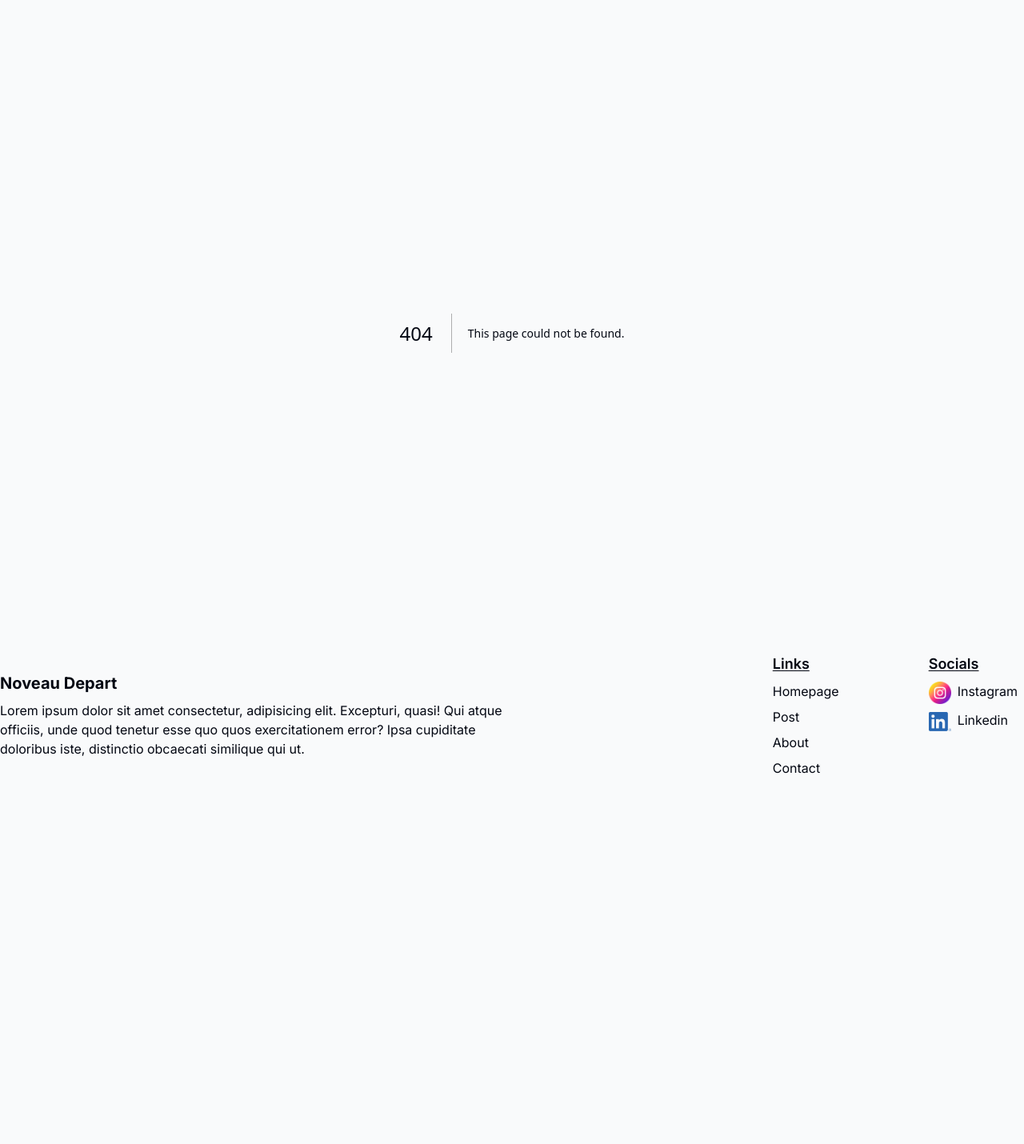
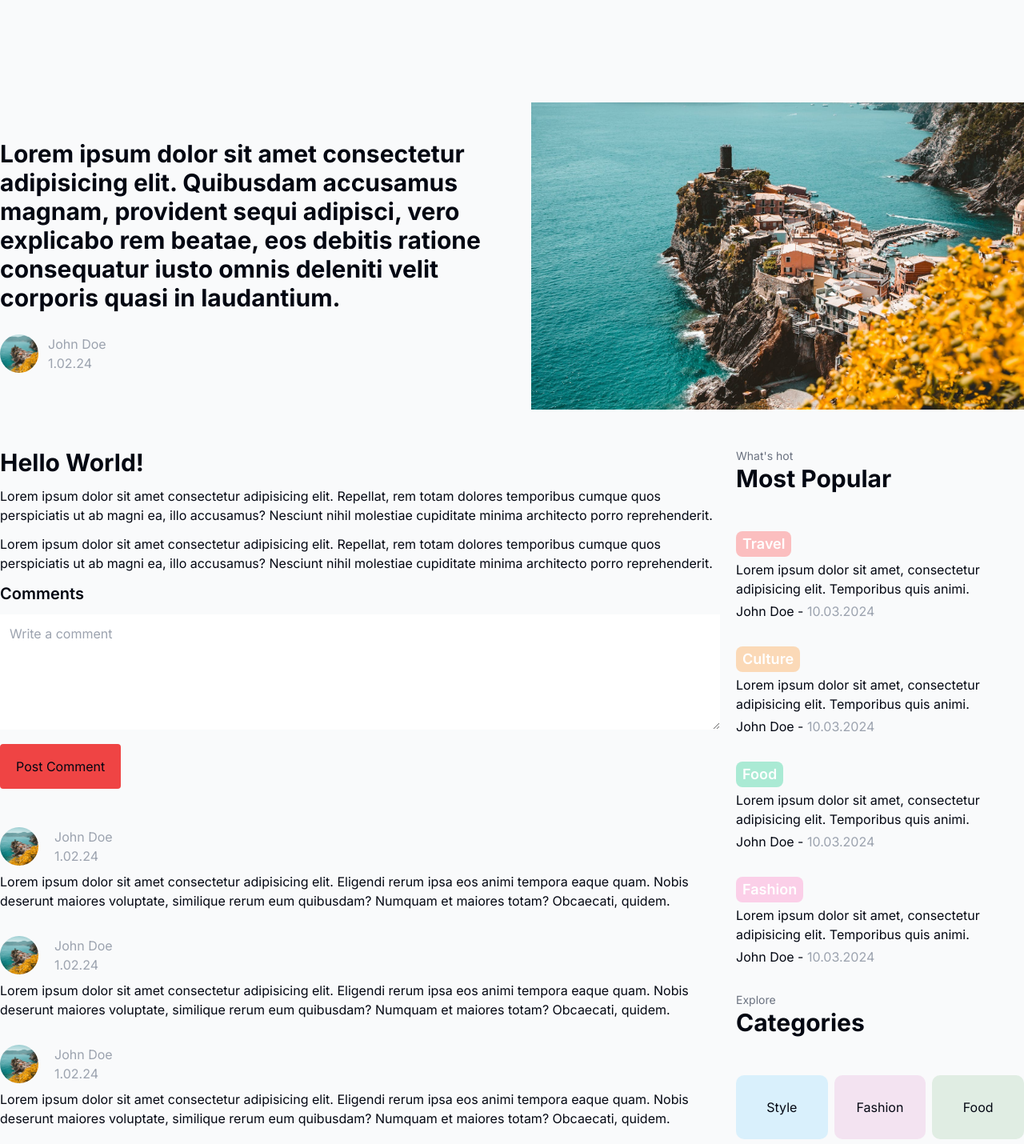
Before and after one commit to AllenOrpia/Nouveau-depart, a Next.js app: page /write in a window 1280 px wide. Before the commit this address had no page. Shown: the part 80-1510 px from the top of the page at 80% size. Before the commit the page ends 1052 px from the top, so only its background shows below. Built offline with nearby package versions, Linux system fonts and the light colour scheme.

Commit message:
added comments component

```diff
--- /dev/null
+++ b/app/[slug]/page.jsx
@@ -0,0 +1,63 @@
+import Comments from "@/components/comments";
+import Menu from "@/components/menu";
+import Image from "next/image";
+import React from "react";
+
+const SinglePage = () => {
+  return (
+    <main className="container mx-auto p-12 sm:p-8 lg:p-0 mt-28">
+      <section
+        id="infoContainer"
+        className="flex flex-col md:flex-row items-center justify-between gap-12"
+      >
+        <div className="flex-1 flex flex-col gap-3">
+          <h1 className="text-3xl font-bold mb-4">
+            Lorem ipsum dolor sit amet consectetur adipisicing elit. Quibusdam
+            accusamus magnam, provident sequi adipisci, vero explicabo rem
+            beatae, eos debitis ratione consequatur iusto omnis deleniti velit
+            corporis quasi in laudantium.
+          </h1>
+          <div className="flex items-center gap-3">
+            <div className="w-12 h-12 relative ">
+              <Image
+                src={"/p1.jpeg"}
+                alt=""
+                fill
+                className="object-cover rounded-[50%]"
+              />
+            </div>
+            <div className="flex flex-col ">
+              <span className="text-gray-400">John Doe</span>
+              <span className="text-gray-400">1.02.24</span>
+            </div>
+          </div>
+        </div>
+        <div id="imageContainer" className="flex-1 relative h-96">
+          <Image src={"/p1.jpeg"} alt="" fill className="object-cover" />
+        </div>
+      </section>
+
+      <section className=" flex gap-5">
+        <div className="flex-[5] my-12">
+          <h2 className="text-3xl font-bold mb-3">Hello World!</h2>
+          <p className="mb-3">
+            Lorem ipsum dolor sit amet consectetur adipisicing elit. Repellat, rem
+            totam dolores temporibus cumque quos perspiciatis ut ab magni ea, illo
+            accusamus? Nesciunt nihil molestiae cupiditate minima architecto porro
+            reprehenderit.
+          </p>
+          <p className="mb-3">
+            Lorem ipsum dolor sit amet consectetur adipisicing elit. Repellat, rem
+            totam dolores temporibus cumque quos perspiciatis ut ab magni ea, illo
+            accusamus? Nesciunt nihil molestiae cupiditate minima architecto porro
+            reprehenderit.
+          </p>
+          <Comments />
+        </div>
+        <Menu className=" flex-[2]"/>
+      </section>
+    </main>
+  );
+};
+
+export default SinglePage;
--- /dev/null
+++ b/app/blog/page.jsx
@@ -0,0 +1,18 @@
+import CardList from '@/components/card-list';
+import React from 'react';
+import Menu from '@/components/menu';
+
+const BlogPage = () => {
+  return (
+    <main className='container mx-auto p-12 sm:p-8 lg:p-0'>
+        <h1 className='w-full p-2 bg-orange-500 text-center text-3xl font-bold rounded-lg'>Style Blog</h1>
+        <div className="flex flex-col lg:flex-row gap-12">
+            <CardList />
+            <Menu />
+        </div>
+
+    </main>
+  )
+}
+
+export default BlogPage
--- a/components/card.jsx
+++ b/components/card.jsx
@@ -10,10 +10,7 @@ const Card = () => {
         <Image src={culture} className="object-cover " alt="" fill />
       </div>
       <div className="flex-1 flex flex-col gap-5">
-        <div>
-          <span className="text-gray-400">11.02.2023 - </span>
-          <span className="text-red-500 font-medium text-lg">Culture</span>
-        </div>
+
         <Link href={""}>
           <h3 className="text-3xl font-bold">Lorem ipsum dolor sit amet</h3>
         </Link>
@@ -23,6 +20,10 @@ const Card = () => {
           expedita harum asperiores omnis laboriosam. Doloribus quam quae nam
           culpa?
         </p>
+        <div>
+          <span className="text-gray-400">11.02.2023 - </span>
+          <span className="text-red-500 font-medium text-lg">Culture</span>
+        </div>
         <Link href={""} className="underline underline-offset-4">Read More</Link>
       </div>
     </div>
--- /dev/null
+++ b/components/comments.jsx
@@ -0,0 +1,36 @@
+import Link from "next/link";
+import React from "react";
+
+import SingleComment from "./single-comment";
+
+const Comments = () => {
+  const status = "authenticated";
+  return (
+    <div className="">
+      <h2 className="text-xl font-semibold mb-3">Comments</h2>
+      {status === "authenticated" ? (
+        <div className="w-full mb-12">
+          <textarea
+            name=""
+            id=""
+            cols={30}
+            rows={5}
+            placeholder="Write a comment"
+            className="w-full p-3 mb-3 outline-none text-black"
+          ></textarea>
+          <button className="button bg-red-500">Post Comment</button>
+        </div>
+      ) : (
+        <Link href={"/login"} className="button bg-red-500 mb-12">Login to post a comment</Link>
+      )}
+      <div className="mt-12">
+        <SingleComment />
+        <SingleComment />
+        <SingleComment />
+        <SingleComment />
+      </div>
+    </div>
+  );
+};
+
+export default Comments;
--- a/components/footer.jsx
+++ b/components/footer.jsx
@@ -6,7 +6,7 @@ import Linkedin from "@/public/LI-In-Bug.png";
 
 const Footer = () => {
   return (
-    <footer className="container mx-auto flex flex-col md:flex-row justify-between md:items-center gap-3 p-12 md:-8 lg:p-0">
+    <footer className="container mx-auto flex flex-col md:flex-row justify-between md:items-center gap-3 p-12 md:-8 lg:px-0 lg:py-12 ">
       <div className="flex-1 flex flex-col gap-2 ">
         <h3 className="text-xl font-bold">Noveau Depart</h3>
         <p>
--- /dev/null
+++ b/components/single-comment.jsx
@@ -0,0 +1,30 @@
+import React from "react";
+import Image from "next/image";
+import p1 from "@/public/p1.jpeg";
+const SingleComment = () => {
+  return (
+    <div className="flex flex-col gap-2 my-8">
+      <div className="flex gap-2 items-center">
+            <Image
+                src={p1}
+                width={50}
+                height={50}
+                className="rounded-full  mr-3 w-12 h-12"
+            />
+            <div className="flex flex-col ">
+                <span className="text-gray-400">John Doe</span>
+                <span className="text-gray-400">1.02.24</span>
+            </div>
+
+      </div>
+      <p className="">
+        Lorem ipsum dolor sit amet consectetur adipisicing elit. Eligendi rerum
+        ipsa eos animi tempora eaque quam. Nobis deserunt maiores voluptate,
+        similique rerum eum quibusdam? Numquam et maiores totam? Obcaecati,
+        quidem.
+      </p>
+    </div>
+  );
+};
+
+export default SingleComment;
```
